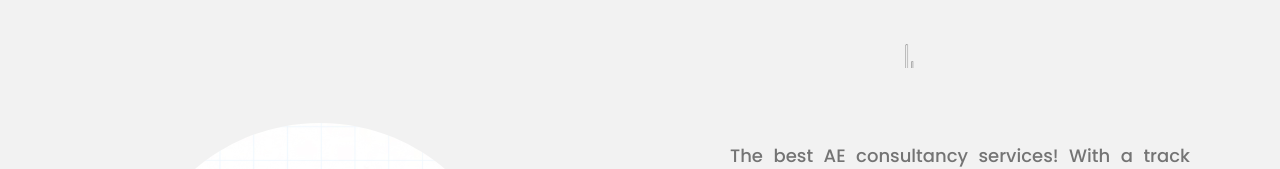
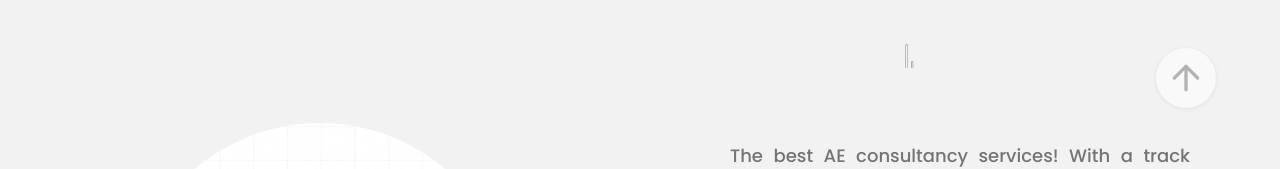
Before and after one commit to Nirbyoleek/ES-India, a React (Create React App) app: page / in a window 1280 px wide. Shown: the part 612-781 px from the top of the page. Built offline with nearby package versions, Linux system fonts and the light colour scheme.

Commit message:
add 'go to top' button

```diff
--- a/package.json
+++ b/package.json
@@ -12,6 +12,7 @@
     "react": "^17.0.1",
     "react-awesome-reveal": "^3.5.1",
     "react-dom": "^17.0.1",
+    "react-icons": "^4.1.0",
     "react-router-dom": "^5.2.0",
     "react-scripts": "4.0.0",
     "reactstrap": "^8.7.1",
--- a/src/components/LandingPage/Work/Work.js
+++ b/src/components/LandingPage/Work/Work.js
@@ -13,7 +13,7 @@ import classes from "./Work.module.css";
 
 const Work = () => {
   return (
-    <div className={classes.Container}>
+    <div className={classes.Container} id="works">
       <div className={classes.Work}>
         <h5>Works</h5>
         <div className={classes.work_box}>
--- a/src/components/LandingPage/intro/intro.js
+++ b/src/components/LandingPage/intro/intro.js
@@ -6,10 +6,11 @@ import Building from "../../../assets/BuildingForIntro.svg";
 import man from "../../../assets/Image2Intro.svg";
 //import line from "../../../assets/line.svg";
 import Carousel from "./carousel";
+import { FiArrowUp } from "react-icons/fi";
 
 const Intro = () => {
   return (
-    <div className={classes.main}>
+    <div className={classes.main} id="home">
       <Header />
       <div className={classes.introPart1}>
         <div className={classes.HeadingDesign}>
@@ -31,10 +32,18 @@ const Intro = () => {
             <a href="#abt" className="button">
               Know More
             </a>
+            <div className={classes.TopButton}>
+              <a
+                href="#home"
+                style={{ textDecoration: "none", color: "#747474" }}
+              >
+                <FiArrowUp style={{ fontSize: "40px" }}></FiArrowUp>
+              </a>
+            </div>
           </div>
         </div>
         <div className={classes.buildingImageContainer}>
-          <img alt="building_img"  src={Building} />
+          <img alt="building_img" src={Building} />
         </div>
       </div>
       <div className={classes.introPart2}>
@@ -53,7 +62,7 @@ const Intro = () => {
           </p>
         </div>
         <div className={classes.ManImageContainer}>
-          <img style={{"marginTop": "35px"}} alt="building_img" src={man} />
+          <img style={{ marginTop: "35px" }} alt="building_img" src={man} />
           <div></div>
         </div>
       </div>
--- a/src/components/LandingPage/intro/introStyle.module.css
+++ b/src/components/LandingPage/intro/introStyle.module.css
@@ -85,6 +85,21 @@
   flex-grow: 1;
   background-color: #444444;
   height: 2px;
+}
+.TopButton{
+  position: fixed;
+  z-index: 100;
+  right: 5%;
+  bottom: 10%;
+  background: white;
+  padding: 10px;
+  box-shadow: 0 1px 5px 0 rgba(0,0,0,.1), 0 1px 5px 0 rgba(0,0,0,.06);
+  border-radius: 50%;
+  opacity: 0.5;
+  transition: 0.3s all ease-in-out;
+}
+.TopButton:hover{
+  opacity: 1;
 }
 
 @media screen and (min-width: 850px) {
@@ -209,4 +224,19 @@
     margin-top: 71px;
     margin-right: 11%;
   }
+  .TopButton{
+    position: fixed;
+    z-index: 106;
+    right: 5%;
+    bottom: 10%;
+    background: white;
+    padding: 10px;
+    box-shadow: 0 1px 5px 0 rgba(0,0,0,.1), 0 1px 5px 0 rgba(0,0,0,.06);
+    border-radius: 50%;
+    opacity: 0.5;
+    transition: 0.3s all ease-in-out;
+  }
+  .TopButton:hover{
+    opacity: 1;
+  }
 }
--- a/src/components/nav-header/nav-header.js
+++ b/src/components/nav-header/nav-header.js
@@ -130,7 +130,7 @@ const Header = () => {
             <a href="#specs">Specialisations</a>
           </li>
           <li>
-            <a href="#">Works</a>
+            <a href="#works">Works</a>
           </li>
           <li>
             <Link to="/Ourteam">Our team</Link>
```
Also changed, not shown: 1 other file (tests, documents, lock files or other folders).
